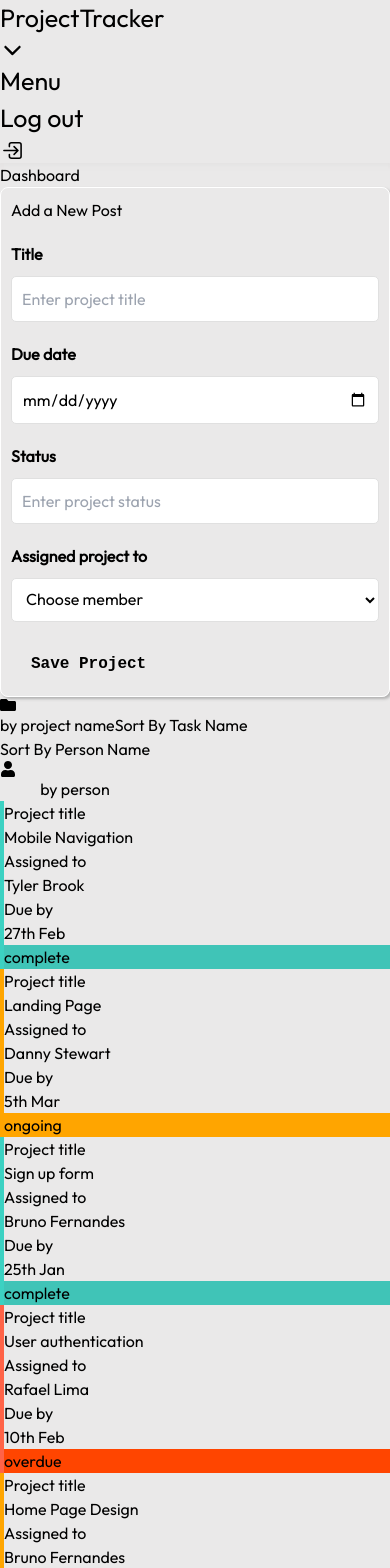
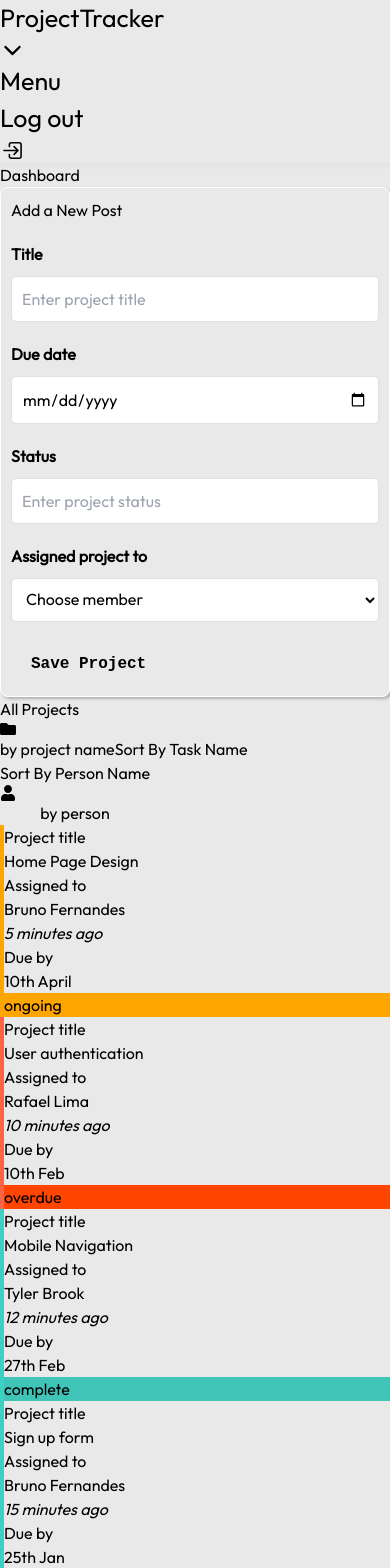
Before and after one commit to brunoFernandes21/react-task-tracker-2024, a React (Vite) app: page / in a window 390 px wide. Shown: the top 1568 px of the page. Built offline with nearby package versions, Linux system fonts and the light colour scheme.

Commit message:
add timestamp to every post

```diff
--- a/package.json
+++ b/package.json
@@ -11,6 +11,7 @@
   },
   "dependencies": {
     "@reduxjs/toolkit": "^2.2.2",
+    "date-fns": "^3.6.0",
     "react": "^18.2.0",
     "react-dom": "^18.2.0",
     "react-icons": "^5.0.1",
--- a/src/components/Header.jsx
+++ b/src/components/Header.jsx
@@ -35,21 +35,21 @@ const Header = () => {
 
         {/* menu content  */}
       {showMenuContent && (
-        <div className="bg-white absolute z-20 md:right-[112px] lg:right-[232px] top-[50px]  p-3 rounded">
-          <ul className=" flex flex-col gap-4 divide-y-2 p-2">
-            <li onClick={() => setShowMenuContent(!showMenuContent)} className="flex items-center gap-2 font-semibold cursor-pointer hover:text-slate-700 transition-all ease-in-out">
+        <div className="bg-white absolute z-20 md:right-[112px] lg:right-[232px] top-[50px] rounded">
+          <ul className=" flex flex-col gap-4 divide-y-2 py-2">
+            <li onClick={() => setShowMenuContent(!showMenuContent)} className="flex items-center gap-2 font-semibold cursor-pointer hover:text-slate-700 transition-all ease-in-out px-4">
             <MdDashboard />
               <Link to="/" className="text-[18px]">Dashboard</Link>
             </li>
 
-            <li onClick={() => setShowMenuContent(!showMenuContent)} className="flex items-center pt-4 gap-2 font-semibold cursor-pointer hover:text-slate-700 transition-all ease-in-out">
+            <li onClick={() => setShowMenuContent(!showMenuContent)} className="flex items-center pt-4 gap-2 font-semibold cursor-pointer hover:text-slate-700 transition-all ease-in-out px-4">
             <FaFolder />
               <Link to="/my-projects" className="text-[18px]">My Projects</Link>
             </li>
             {/* <li onClick={() => setShowMenuContent(!showMenuContent)} className="font-semibold cursor-pointer hover:text-slate-700 transition-all ease-in-out">
               <Link to="/projects" className="text-[18px]">All Projects</Link>
             </li> */}
-            <li onClick={() => setShowMenuContent(!showMenuContent)} className="flex items-center gap-2 pt-4 font-semibold cursor-pointer hover:text-slate-700 transition-all ease-in-out">
+            <li onClick={() => setShowMenuContent(!showMenuContent)} className="flex items-center gap-2 pt-4 font-semibold cursor-pointer hover:text-slate-700 transition-all ease-in-out px-4">
             <FaUsers />
               <Link to="/team" className="text-[18px]">Team</Link>
             </li>
--- a/src/components/Project.jsx
+++ b/src/components/Project.jsx
@@ -1,15 +1,20 @@
 import ProjectAuthor from '../features/projects/ProjectAuthor'
+import { TimeAgo } from '../features/projects/TimeAgo';
 
 const Project = ({ project }) => {
   return (
-    <main className={`grid grid-cols-6 mt-1 bg-gray-100 p-5 rounded project ${project.status} divide-`}>
+    <main className={`grid grid-cols-6 mt-1 bg-gray-100 p-5 rounded project ${project.status}`}>
       <section className=" col-span-6 md:col-span-3">
         <div className="text-lg text-slate-400">Project title</div>
-        <div>{project.title}</div>
+        <div >
+          {project.title}
+        </div>
+
       </section>
       <section className="sm:col-span-3 md:col-span-1">
         <div className="text-lg text-slate-400">Assigned to</div>
         <ProjectAuthor memberId={project.memberId}/>
+        <TimeAgo timestamp={project.date}/>
       </section>
       <section className="sm:col-span-3 md:col-span-1">
         <div className="text-lg text-slate-400">Due by</div>
--- a/src/features/projects/Projects.jsx
+++ b/src/features/projects/Projects.jsx
@@ -1,17 +1,66 @@
-import { useSelector } from "react-redux";
+import { useSelector, useDispatch } from "react-redux";
 import Project from "../../components/Project";
+import { FaFolder } from "react-icons/fa";
+import { FaUser } from "react-icons/fa";
+import { sortByTaskName, sortByMemberName} from "./projectsSlice.js"
 
 const Projects = () => {
   const projects = useSelector((state) => state.projects);
+  const dispatch = useDispatch()
 
-  const renderedProjects = projects.map((project) => (
-    <section key={project.id} className="mt-10">
+  const orderedProjects = [...projects].sort((a, b) =>  b.date.localeCompare(a.date))
+
+  const byTaskName = () => {
+    if(projects.length !==0) {
+      const sortedProjects = [...projects].sort((a, b) => {
+        //One way of sorting string in ASC
+        return a.title < b.title ? -1 : 1;
+      });
+       dispatch(sortByTaskName(sortedProjects))
+    }
+  };
+
+  const byPersonName = () => {
+    if (projects.length !== 0) {
+      const sortedProjects = [...projects].sort((a, b) => {
+        //different way of sorting string in ASC
+        return a.person.localeCompare(b.person);
+      });
+      dispatch(sortByMemberName(sortedProjects))
+    }
+  };
+
+  const renderedProjects = orderedProjects.map((project) => (
+    <section key={project.id}>
       <Project project={project} />
     </section>
   ));
   return (
     <main className="mt-10">
-      <h1 className="text-lg text-gray-500">All Projects</h1>
+      <h1 className="text-lg text-gray-500 mb-10">All Projects</h1>
+      <section className="flex items-center gap-8 mb-8 mt-10 ">
+        <button
+          onClick={byTaskName}
+          className="group relative w-[160px] flex items-center gap-2 text-gray-500 ml-4"
+        >
+          <FaFolder />
+          <span className="text-gray-500 px-2 py-1">by project name</span>
+          <span className=" absolute group-hover:opacity-90 transition-opacity bg-gray-700 text-white px-4 py-1 rounded opacity-0 mb-20 -left-2">
+            Sort By Task Name
+          </span>
+        </button>
+
+        <button
+          onClick={byPersonName}
+          className=" group relative w-[160px] flex items-center gap-2 text-gray-500 border"
+        >
+          <span className="absolute group-hover:opacity-90 transition-opacity bg-gray-700 text-white px-4 py-1 rounded opacity-0 mb-20 -left-8 ">
+            Sort By Person Name
+          </span>
+          <FaUser />
+          <span className="text-gray-500 px-2 py-1">by person</span>
+        </button>
+      </section>
       { renderedProjects }
     </main>
   );
--- /dev/null
+++ b/src/features/projects/TimeAgo.jsx
@@ -0,0 +1,16 @@
+import { parseISO, formatDistanceToNow } from 'date-fns'
+
+export const TimeAgo = ({ timestamp }) => {
+  let timeAgo = ''
+  if (timestamp) {
+    const date = parseISO(timestamp)
+    const timePeriod = formatDistanceToNow(date)
+    timeAgo = `${timePeriod} ago`
+  }
+
+  return (
+    <span title={timestamp}>
+      <i>{timeAgo}</i>
+    </span>
+  )
+}
--- a/src/features/projects/projectsSlice.js
+++ b/src/features/projects/projectsSlice.js
@@ -1,5 +1,7 @@
 import { createSlice } from "@reduxjs/toolkit";
 import { nanoid } from "@reduxjs/toolkit";
+import { sub } from "date-fns";
+
 
 const initialState = [
   {
@@ -8,6 +10,7 @@ const initialState = [
     title: "Mobile Navigation",
     due: "27th Feb",
     status: "complete",
+    date: sub(new Date(), { minutes: 12 }).toISOString(),
     memberId: '2'
   },
   {
@@ -16,6 +19,7 @@ const initialState = [
     title: "Landing Page",
     due: "5th Mar",
     status: "ongoing",
+    date: sub(new Date(), { minutes: 20 }).toISOString(),
     memberId: '4'
   },
   {
@@ -24,6 +28,7 @@ const initialState = [
     title: "Sign up form",
     due: "25th Jan",
     status: "complete",
+    date: sub(new Date(), { minutes: 15 }).toISOString(),
     memberId: '1'
   },
   {
@@ -32,6 +37,7 @@ const initialState = [
     title: "User authentication",
     due: "10th Feb",
     status: "overdue",
+    date: sub(new Date(), { minutes: 10 }).toISOString(),
     memberId: '3'
   },
   {
@@ -40,6 +46,7 @@ const initialState = [
     title: "Home Page Design",
     due: "10th April",
     status: "ongoing",
+    date: sub(new Date(), { minutes: 5 }).toISOString(),
     memberId: '1'
   },
 ];
@@ -56,6 +63,7 @@ const projectsSlice = createSlice({
           payload: {
             id: nanoid(),
             title,
+            date: new Date().toISOString(),
             due,
             status,
             memberId,
@@ -64,23 +72,24 @@ const projectsSlice = createSlice({
       },
     },
     sortByTaskName(state, action) {
-      return action.payload.map((payloadItem) => {
+      const sortedState =  action.payload.map((payloadItem) => {
         let existingItem = state.find((item) => item.id === payloadItem.id)
         if(existingItem) {
           existingItem = payloadItem
         }
         return existingItem
       })
+      return sortedState
     },
     sortByMemberName(state, action) {
-      console.log(action.payload);
-      return action.payload.map((payloadItem) => {
+      const sortedState =  action.payload.map((payloadItem) => {
         let existingItem = state.find((item) => item.id === payloadItem.id)
         if(existingItem) {
           existingItem = payloadItem
         }
         return existingItem
       })
+      return sortedState
     }
 
   },
--- a/src/pages/Dashboard.jsx
+++ b/src/pages/Dashboard.jsx
@@ -1,66 +1,15 @@
-import Project from "../components/Project";
-import { FaFolder } from "react-icons/fa";
-import { FaUser } from "react-icons/fa";
+
 import { useSelector, useDispatch } from "react-redux";
 import { AddProjectForm } from "../features/projects/AddProjectForm";
-import { sortByTaskName, sortByMemberName} from "../features/projects/projectsSlice.js"
+import Projects from "../features/projects/Projects.jsx";
 
 const Dashboard = () => {
-  const projects = useSelector((state) => state.projects);
-  const dispatch = useDispatch()
-
-
-  const byTaskName = () => {
-    if(projects.length !==0) {
-      const sortedProjects = [...projects].sort((a, b) => {
-        //One way of sorting string in ASC
-        return a.title < b.title ? -1 : 1;
-      });
-       dispatch(sortByTaskName(sortedProjects))
-    }
-  };
-
-  const byPersonName = () => {
-    if (projects.length !== 0) {
-      const sortedProjects = [...projects].sort((a, b) => {
-        //different way of sorting string in ASC
-        return a.person.localeCompare(b.person);
-      });
-      dispatch(sortByMemberName(sortedProjects))
-    }
-  };
 
   return (
     <main className="mt-10">
       <h1 className="text-lg text-gray-500">Dashboard</h1>
       <AddProjectForm/>
-
-      <section className="flex items-center gap-8 mb-10 mt-10">
-        <button
-          onClick={byTaskName}
-          className="group relative w-[160px] flex items-center gap-2 text-gray-500 ml-4"
-        >
-          <FaFolder />
-          <span className="text-gray-500 px-2 py-1">by project name</span>
-          <span className=" absolute group-hover:opacity-90 transition-opacity bg-gray-700 text-white px-4 py-1 rounded opacity-0 mb-20 -left-4">
-            Sort By Task Name
-          </span>
-        </button>
-
-        <button
-          onClick={byPersonName}
-          className=" group relative w-[160px] flex items-center gap-2 text-gray-500 border"
-        >
-          <span className="absolute group-hover:opacity-90 transition-opacity bg-gray-700 text-white px-4 py-1 rounded opacity-0 mb-20 -left-8 ">
-            Sort By Person Name
-          </span>
-          <FaUser />
-          <span className="text-gray-500 px-2 py-1">by person</span>
-        </button>
-      </section>
-      {projects.map((project) => (
-        <Project key={project.id} project={project} />
-      ))}
+      <Projects/>
     </main>
   );
 };
```
Also changed, not shown: 1 other file (tests, documents, lock files or other folders).
